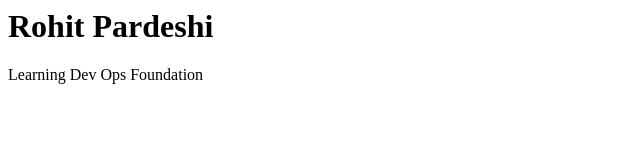
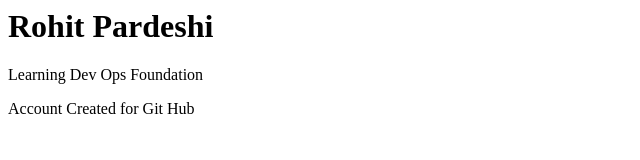
Before and after one commit to rohitsne/Rohit, a plain HTML site: page index.htm in a window 1280 px wide. Shown: the whole page, without its empty margins (0-640 px from the left). Drawn offline with Linux system fonts and the light colour scheme.

Commit message:
Update index.htm

```diff
--- a/index.htm
+++ b/index.htm
@@ -4,6 +4,7 @@
 <h1>Rohit Pardeshi</h1>
 
 <p>Learning Dev Ops Foundation</p>
+<p> Account Created for Git Hub</p>
 
 </body>
 </html>
```
